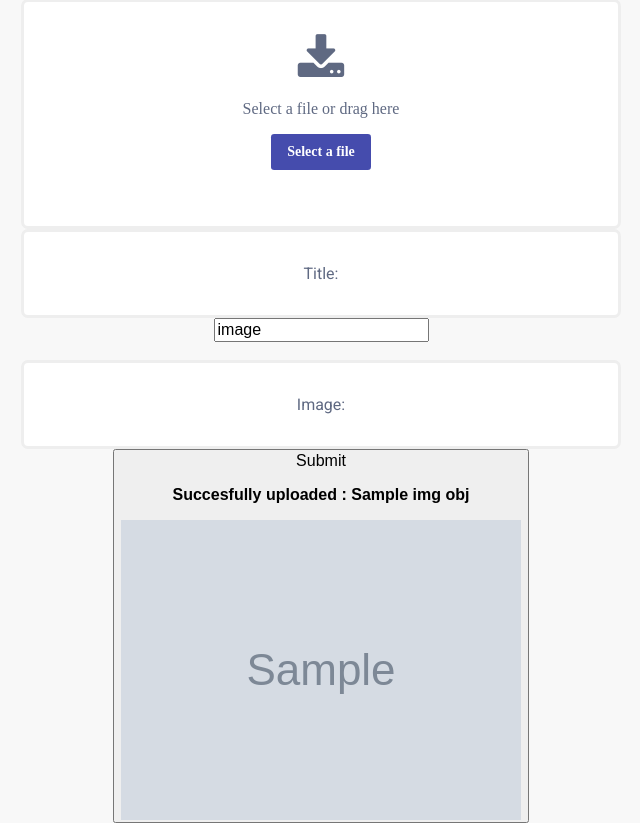
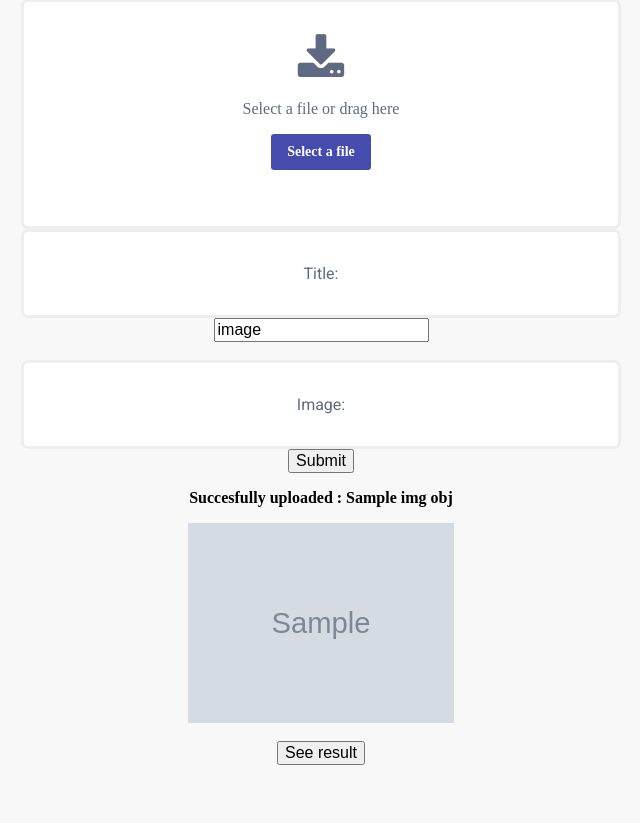
Before and after one commit to ankitoscar/hindi-characters, a Django app: template app/templates/uploader/main.html in a window 1280 px wide. Shown: the part 122-945 px from the top of the page, without its empty margins (319-959 px from the left). After the commit the page ends 887 px from the top, so only its background shows below. Run offline with Django 3.2, Linux system fonts and the light colour scheme; tables that the repository leaves empty hold one stand-in row (values such as "Sample post"); the template is opened without the code that fills it: values that come from a table or form of the project are taken from there, most other values are stand-ins (such as "Sample title", 1, 10 or a date in 2020); grey boxes marked "Sample" are stand-in pictures; some libraries are stand-ins or nearby versions.

Commit message:
Added see result button after picture upload

```diff
--- a/app/templates/uploader/main.html
+++ b/app/templates/uploader/main.html
@@ -30,12 +30,15 @@
   </label>
   {% csrf_token %}
   {{ form.as_p }}
-    <button type="submit">Submit</a>
+    <button type="submit">Submit</button>
 </form>
 
 {% if img_obj %}
   <h3>Succesfully uploaded : {{img_obj.title}}</h3>
-  <img src="{{ img_obj.image.url}}" alt="connect" style="max-height:300px">
+  <img src="{{ img_obj.image.url}}" alt="connect" style="max-height:200px">
+  <br>
+  <br>
+  <a href="{% url 'result' %}"><button>See result</button></a>
 {% endif %}
 
 </html>
```
